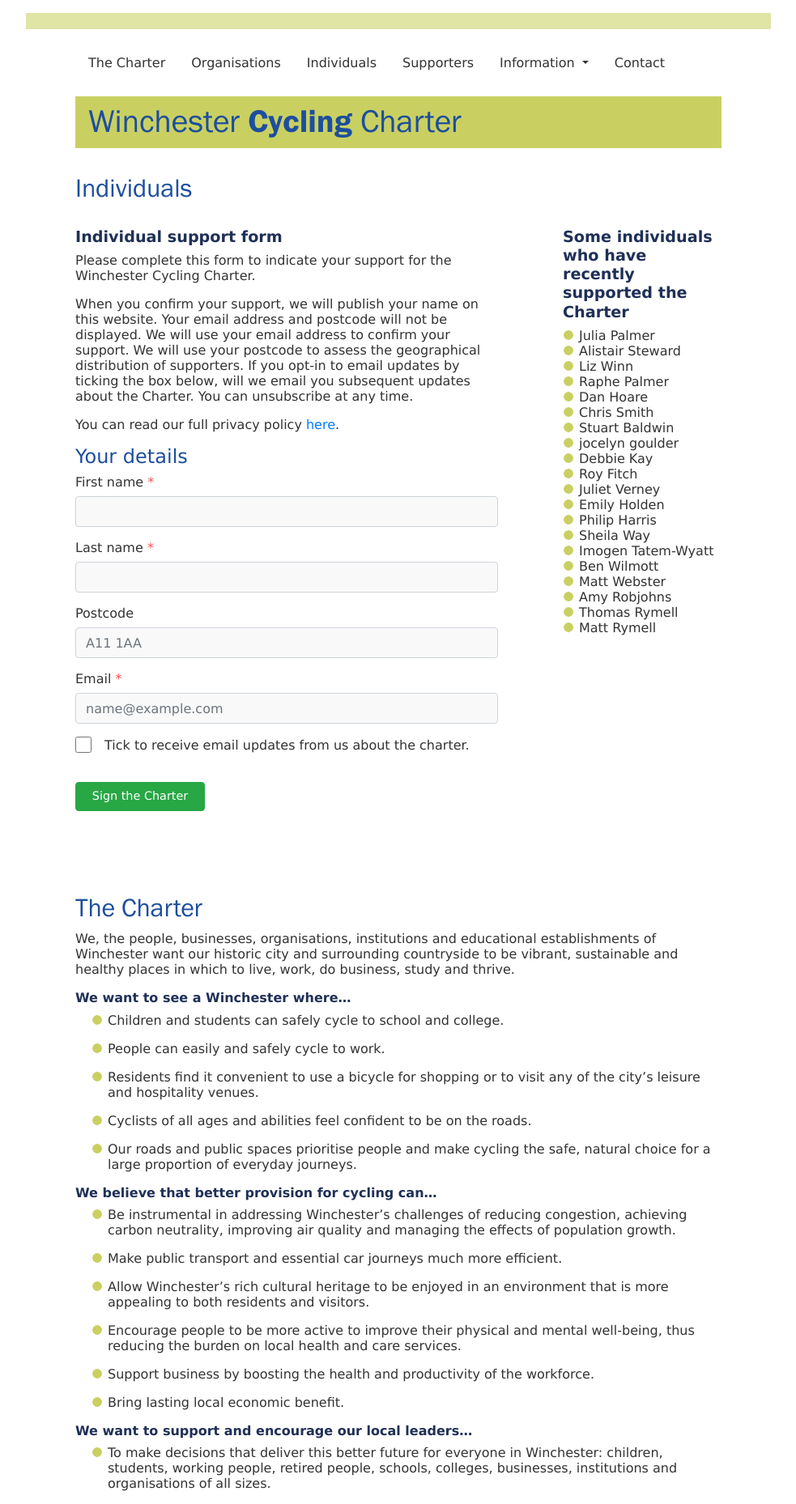
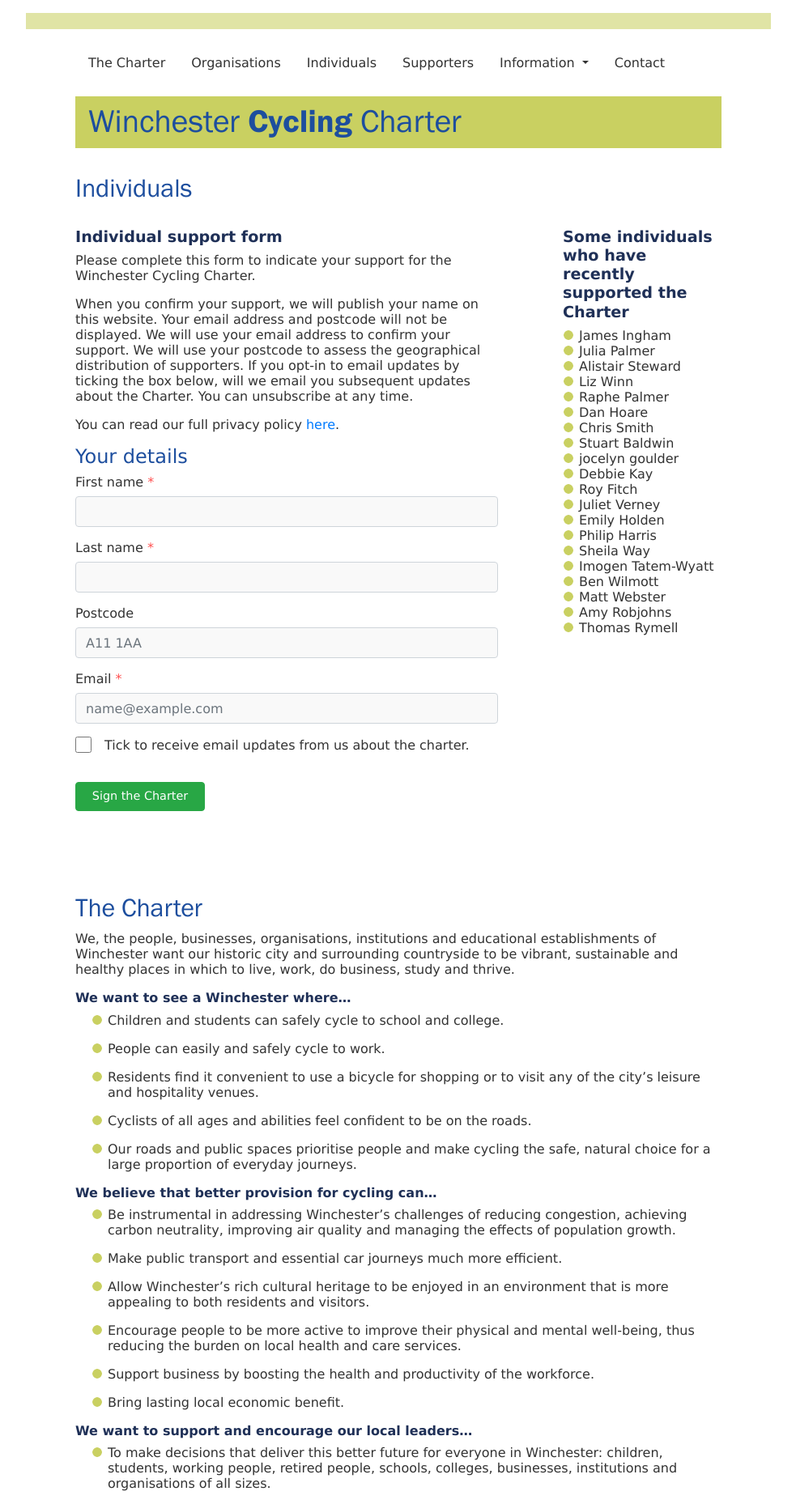
Before and after one commit to winchestercyclingcharter/winchestercyclingcharter.github.io, a Jekyll site: the page built from ind-page.md, in a window 1280 px wide. Shown: the whole page at 81% size, without its empty margins (148-1131 px from the left). Built offline with Jekyll 4.4.1, drawn with Linux system fonts in a browser that asks for light colours; nearby versions of some CDN libraries.

Commit message:
Update people.yml

```diff
--- a/_data/people.yml
+++ b/_data/people.yml
@@ -838,3 +838,4 @@ people:
 - { lastname: Winn, firstname: Liz, dt: 20221212-143552-190592 }
 - { lastname: Steward, firstname: Alistair, dt: 20230226-184457-702238 }
 - { lastname: Palmer, firstname: Julia, dt: 20230309-191409-150683 }
+- { lastname: Ingham, firstname: James , dt: 20230709-141925-456666 }
```
